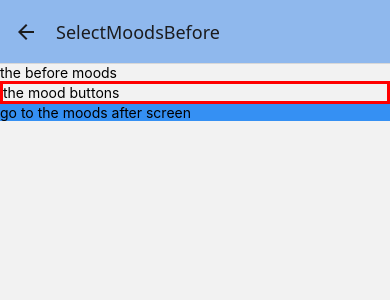
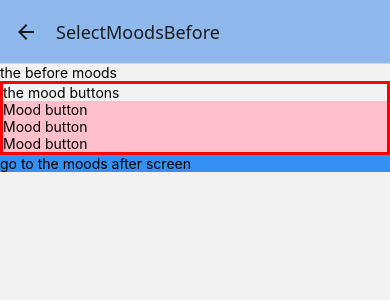
Before and after one commit to rileydrellishak/front-end-movemento, a React Native app in the folder movemento/: screen /SelectMoodsBefore in a window 390 px wide. Shown: the top 300 px of the page. Built offline with nearby package versions, Linux system fonts and the light colour scheme.

Commit message:
initializes components for mood buttons and movement buttons

```diff
--- /dev/null
+++ b/movemento/components/buttons/MoodButton.js
@@ -0,0 +1,12 @@
+import { Pressable, Text } from 'react-native';
+import ButtonStyles from '../../styles/Buttons';
+
+const MoodButton = () => {
+  return (
+    <Pressable style={ButtonStyles.moods}>
+      <Text>Mood button</Text>
+    </Pressable>
+  )
+}
+
+export default MoodButton;
--- a/movemento/components/buttons/MovementButton.js
+++ b/movemento/components/buttons/MovementButton.js
@@ -0,0 +1,12 @@
+import { Pressable, Text } from 'react-native'
+import ButtonStyles from '../../styles/Buttons';
+
+const MovementButton = () => {
+  return (
+    <Pressable style={ButtonStyles.movements}>
+      <Text>Movement name</Text>
+    </Pressable>
+  )
+}
+
+export default MovementButton;
--- a/movemento/components/containers/MoodButtonsContainer.js
+++ b/movemento/components/containers/MoodButtonsContainer.js
@@ -1,10 +1,14 @@
 import { View, Text } from 'react-native'
 import ContainerStyles from '../../styles/Containers';
+import MoodButton from '../buttons/MoodButton';
 
 const MoodButtonsContainer = () => {
   return (
     <View style={ContainerStyles.mood}>
       <Text>the mood buttons</Text>
+      <MoodButton/>
+      <MoodButton/>
+      <MoodButton/>
     </View>
   )
 }
--- a/movemento/components/containers/MovementButtonsContainer.js
+++ b/movemento/components/containers/MovementButtonsContainer.js
@@ -1,10 +1,14 @@
 import { View, Text } from 'react-native'
 import ContainerStyles from '../../styles/Containers';
+import MovementButton from '../buttons/MovementButton';
 
 const MovementButtonsContainer = () => {
   return (
     <View style={ContainerStyles.movement}>
       <Text>Movement buttons container</Text>
+      <MovementButton/>
+      <MovementButton/>
+      <MovementButton/>
     </View>
   )
 }
--- a/movemento/styles/Buttons.js
+++ b/movemento/styles/Buttons.js
@@ -16,6 +16,10 @@ const ButtonStyles = StyleSheet.create({
 
   movements: {
     backgroundColor: '#C2BBF0'
+  },
+
+  moods: {
+    backgroundColor: 'pink'
   }
 });
 
```
